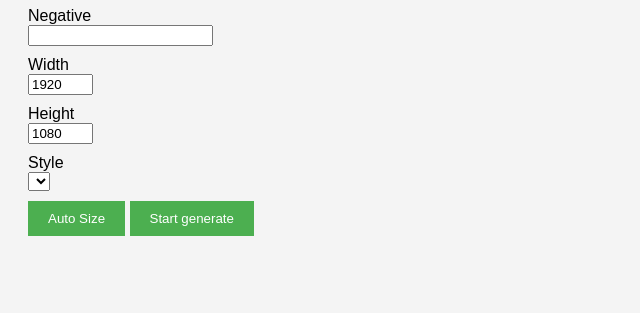
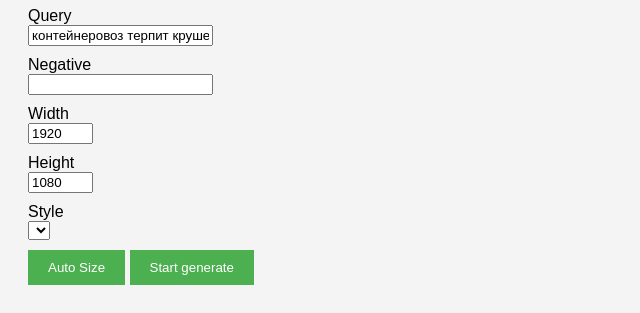
Before and after one commit to letohx/Book-img-AI, a website: page index.html in a window 1280 px wide. Shown: the part 1094-1407 px from the top of the page, without its empty margins (0-640 px from the left). Before the commit the page ends 1358 px from the top, so only its background shows below. Drawn offline with Linux system fonts and the light colour scheme; no server answers.

Commit message:
add query

```diff
--- a/index.html
+++ b/index.html
@@ -59,7 +59,7 @@
                 num_images: 1,
                 negativePromptUnclip: negative.value,
                 generateParams: {
-                    summaryText: summaryText.value,
+                    query: query.value,
                 }
             }
         }
@@ -268,6 +268,10 @@
 <!-- +++++++++++++++++++++++++++++++++++++++++++++++++++++++++++++++++++++++++++++++++++ -->
     <div class="container">
         <div class="input-group">
+            <label>Query</label>
+            <input id="query" type="text" value="контейнеровоз терпит крушение в шторм">
+        </div>
+        <div class="input-group">
             <label>Negative</label>
             <input id="negative" type="text" value="">
         </div>
```
